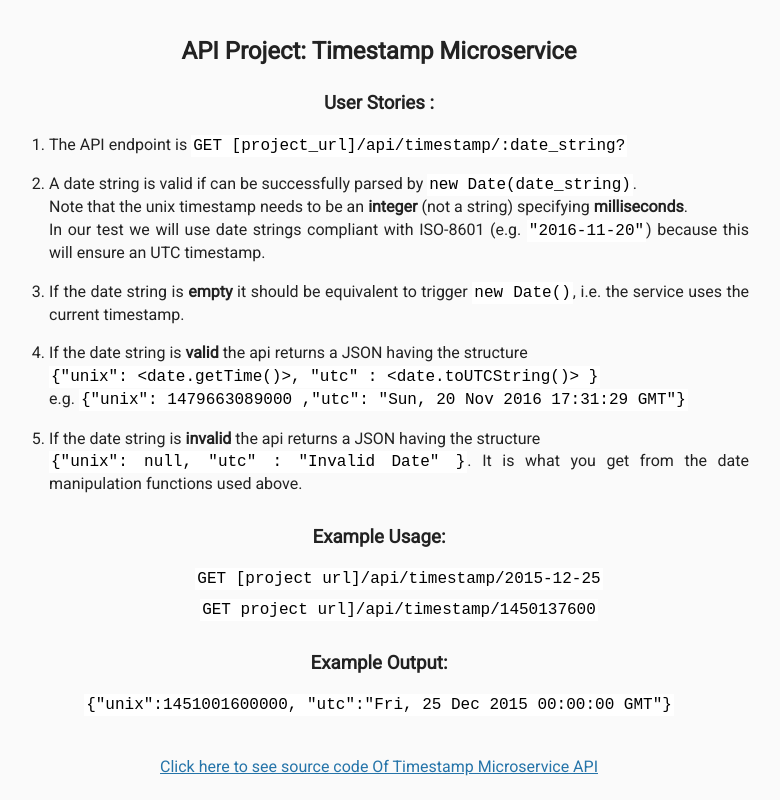
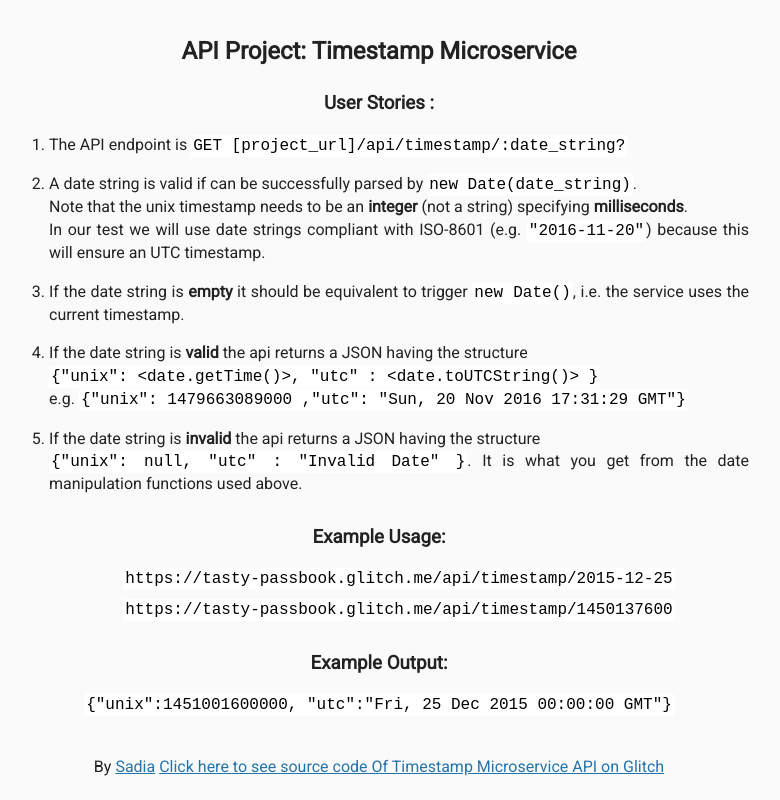
Before and after one commit to SadiaWaleem/Timestamp_microservice_api, a website: page views/index.html in a window 1280 px wide. Shown: the whole page, without its empty margins (261-1041 px from the left). Drawn offline with Linux system fonts and the light colour scheme; files that its build step writes are made by us from their sources.

Commit message:
💘🐁 Updated with Glitch rewording in index file

```diff
--- a/views/index.html
+++ b/views/index.html
@@ -31,8 +31,8 @@
         <h3>Example Usage:</h3>
         <ul>
           <li>
-            <code>GET [project url]/api/timestamp/2015-12-25</code></li>
-          <li><code>GET project url]/api/timestamp/1450137600</code></li>
+            <code>https://tasty-passbook.glitch.me/api/timestamp/2015-12-25</code></li>
+          <li><code>https://tasty-passbook.glitch.me/api/timestamp/1450137600</code></li>
         </ul>
 
         <h3>Example Output:</h3>
@@ -42,7 +42,9 @@
       </div>
       <div class="footer">
          <p>
-          <a href="https://glitch.com/edit/#!/tasty-passbook">Click here to see source code Of Timestamp Microservice API</a>
+           By
+          <a href="https://github.com/SadiaWaleem/timestamp_microservice_api">Sadia</a>
+          <a href="https://glitch.com/edit/#!/tasty-passbook">Click here to see source code Of Timestamp Microservice API on Glitch</a>
         </p>
       </div>
    </body>
```
